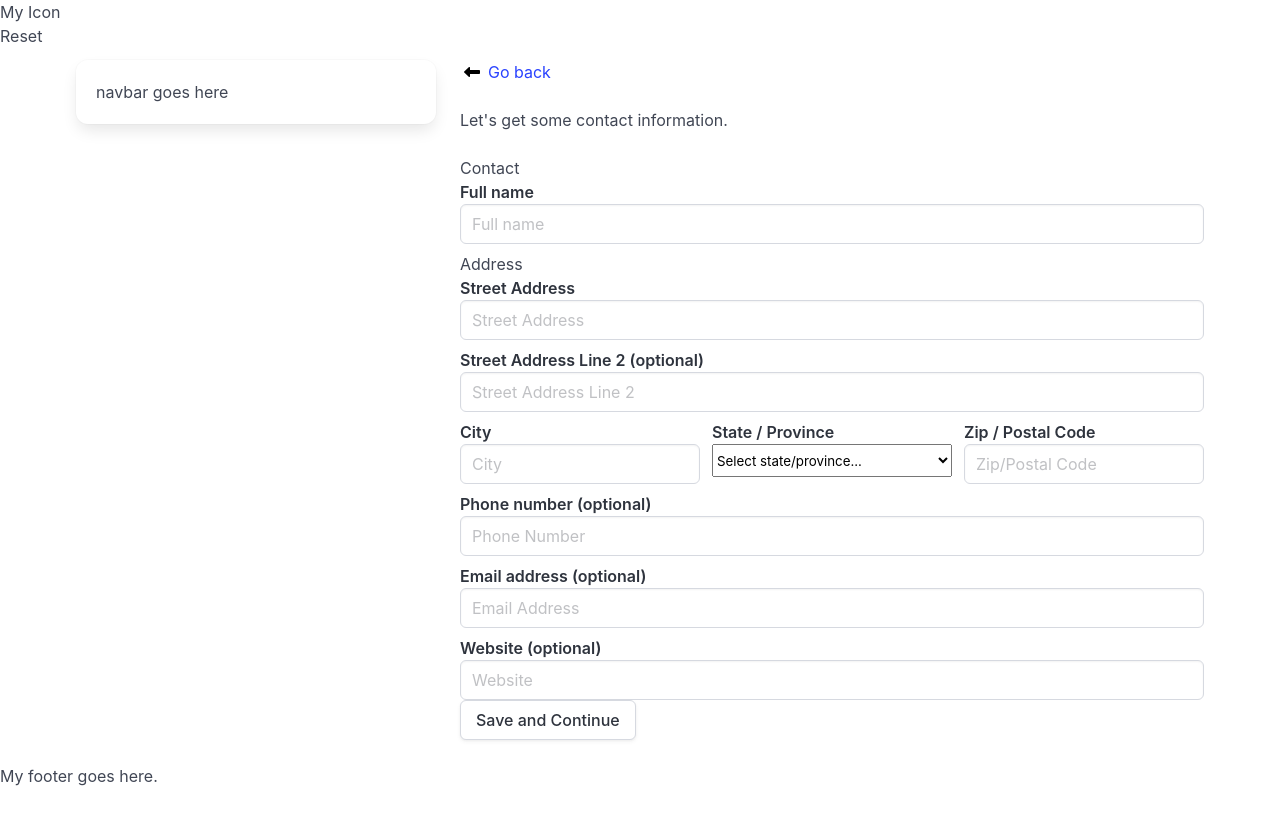
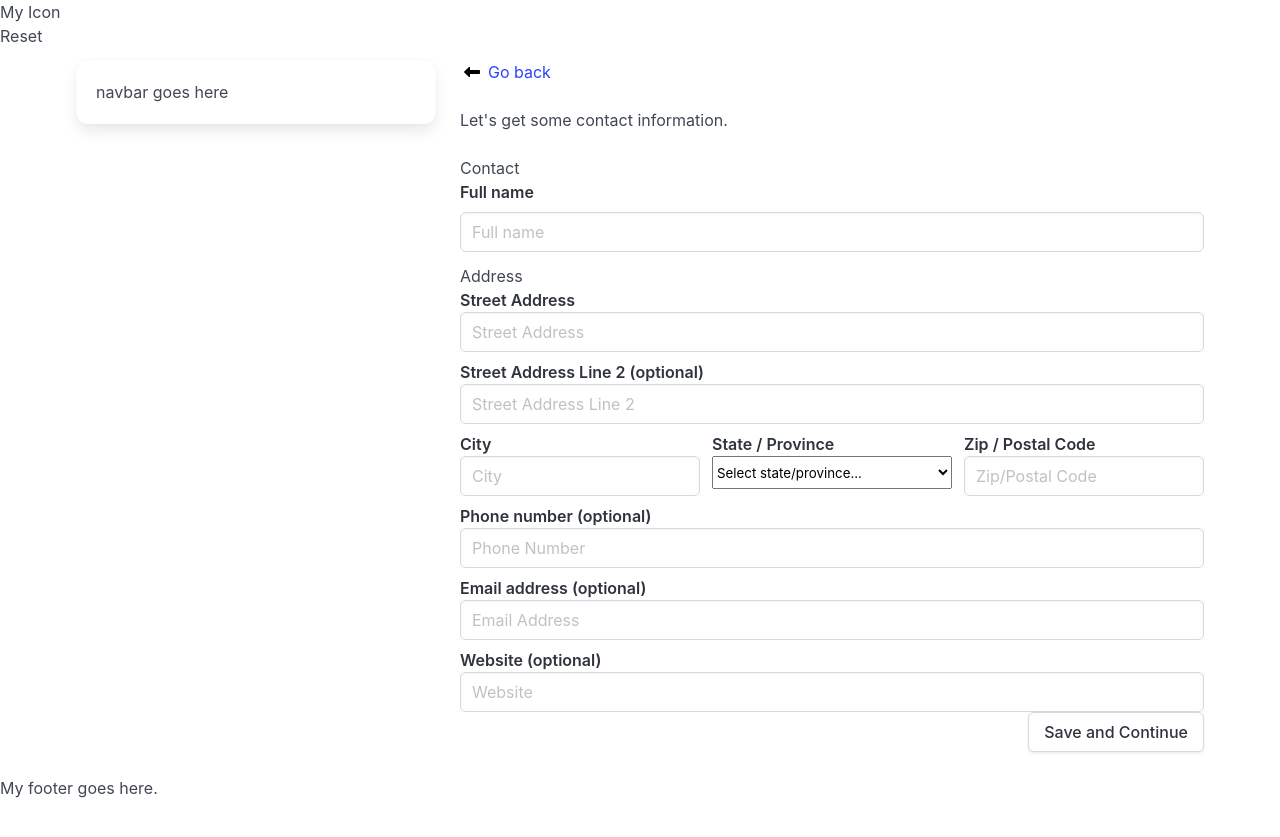
Before and after one commit to HeirOfNorton/alwaysfreeresume, a Jekyll site: the page built from pages/contact.html, in a window 1280 px wide. Shown: the top 837 px of the page. Built offline with Jekyll 4.4.1, drawn with Linux system fonts in a browser that asks for light colours.

Commit message:
starting to add divs and classes for Contact form

```diff
--- a/_includes/contact.html
+++ b/_includes/contact.html
@@ -1,6 +1,9 @@
 
+<div class="field">
     <label class="label">
         Full name
+    </label>
+    <div class="control">
     <input
         class="input"
         name="name"
@@ -9,7 +12,8 @@
         type="text"
         required
     />
-                </label>
+    </div>
+</div>
 <fieldset>
     <legend>Address</legend>
     <label class="label">
--- a/_layouts/form.html
+++ b/_layouts/form.html
@@ -29,7 +29,7 @@
 </section>
 
 <section class="container is-max-widescreen">
-<div class="field">
+<div class="block">
     {% for form in page.forms %}
         <header>
             <h2>{{ form.name }}</h2>
@@ -55,7 +55,7 @@
             <button class="button">Add more</button>
         {% endif %}
     {% endfor %}
-
+    <div class="field is-pulled-right">
         <a href="{{ page.next | relative_url }}">
             <button class="button">
                 {% if page.next-title %}
@@ -65,6 +65,6 @@
                 {% endif %}
             </button>
         </a>
-
+    </div>
 </div>
 </section>
```
Lines whose indentation alone changed are shown as unchanged.
